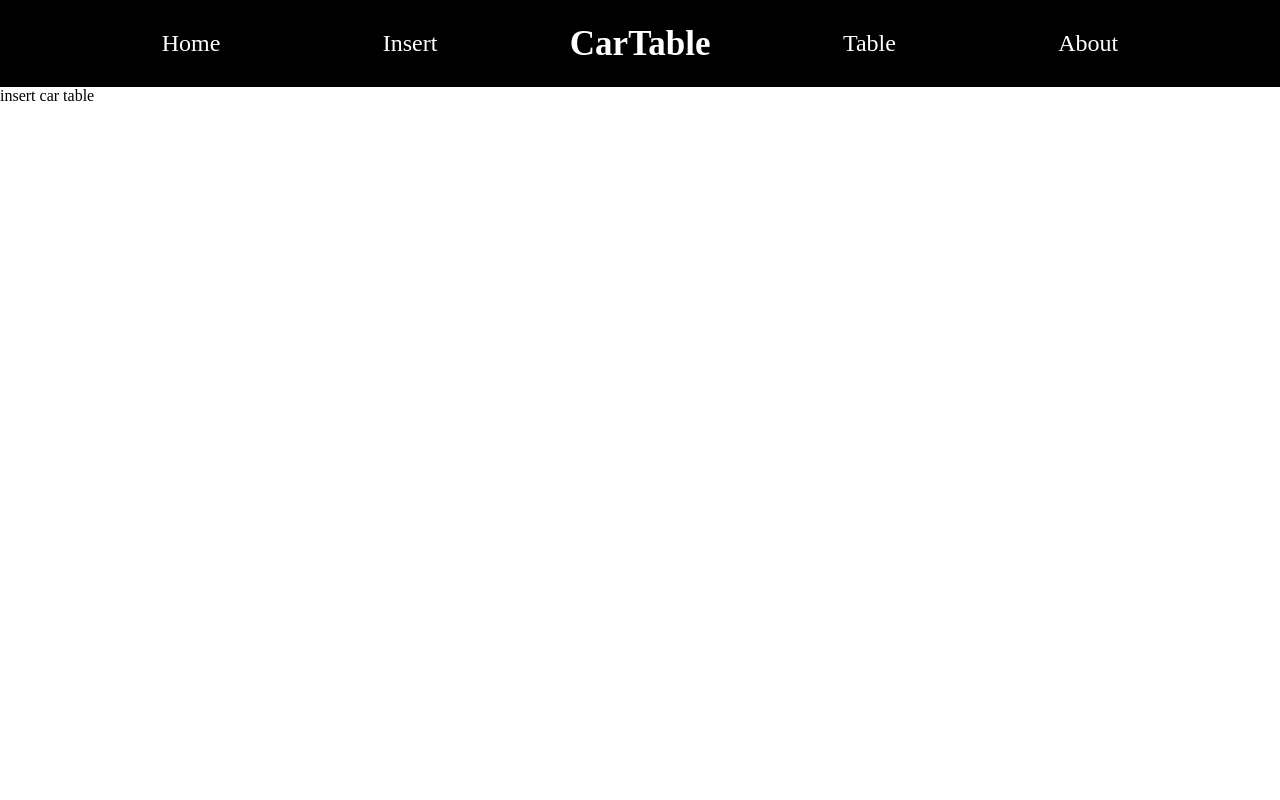
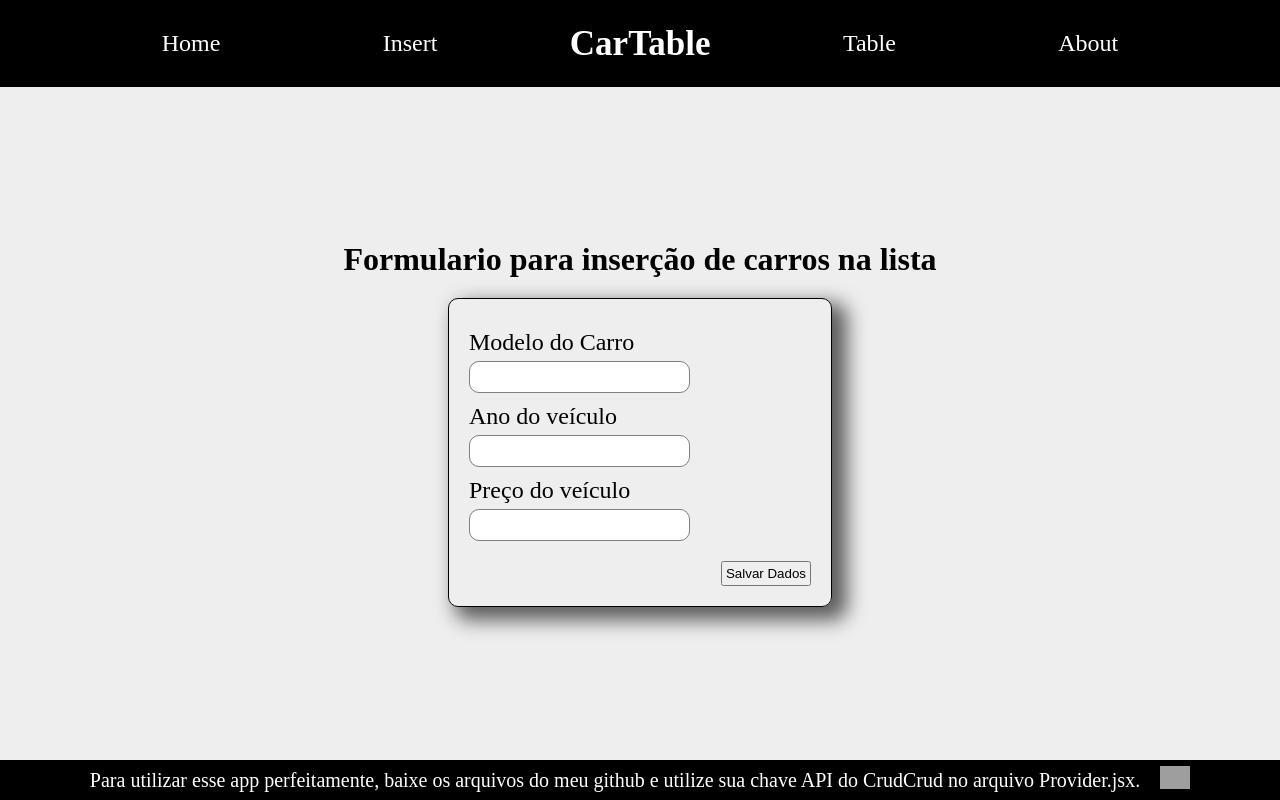
Before and after one commit to Marcos0098/ListaDeCarros, a React (Vite) app: page /insert in a window 1280 px wide. Built offline with nearby package versions, Linux system fonts and the light colour scheme; grey boxes are pictures that could not be loaded.

Commit message:
pagina Insert criada
criação da pagina Insert com sistema POST com crudcrud e axios

```diff
--- a/src/App.jsx
+++ b/src/App.jsx
@@ -1,17 +1,18 @@
-import { useState } from 'react'
+
 import Navbar from './component/Navbar'
+import { Outlet } from 'react-router-dom'
+import Footer from './component/Footer'
 
 import './css/styles.css'
 
-import { Outlet } from 'react-router-dom'
+function App() {
 
-function App() {
-  const [count, setCount] = useState(0)
 
   return (
     <div className="App">
       <Navbar/>
       <Outlet/>
+      <Footer/>
     </div>
   )
 }
--- a/src/component/About.jsx
+++ b/src/component/About.jsx
@@ -4,7 +4,6 @@ import Navbar from './Navbar'
 const About = () => {
   return (
     <>
-    <Navbar/>
     <div className='about'>
         About Page
     </div>
--- /dev/null
+++ b/src/component/Footer.jsx
@@ -0,0 +1,13 @@
+import React from 'react'
+import { Link } from 'react-router-dom'
+const Footer = () => {
+  return (
+        <footer>
+            <p>Para utilizar esse app perfeitamente, baixe os arquivos do meu github e utilize sua chave API do CrudCrud no arquivo Provider.jsx.</p>
+            <Link to={'https://github.com/Marcos0098/ListaDeCarros'}><img src="https://assets.ifttt.com/images/channels/2107379463/icons/monochrome_large.png" alt="" /></Link>
+
+        </footer>
+  )
+}
+
+export default Footer
--- /dev/null
+++ b/src/component/Home.jsx
@@ -0,0 +1,24 @@
+import React from 'react'
+import hehe from '../assets/hehe.gif'
+import '../css/styles.css'
+
+
+
+const Home = () => {
+  return (
+
+    <div className='home'>
+        <h2>Bem vindos a CarTable, um app simples para criar tabelas de carros utilizando React-Router, Axios e CrudCrud.</h2>
+
+        <div className='p'>
+          <img src={hehe} alt="gif" />
+          <p>Para começar, vá para o menu de inserção ali na nossa barra de navegação.</p>
+
+          <img src={hehe} alt="gif" style={{transform: 'scaleX(-1)'}} />
+        </div>
+
+    </div>
+  )
+}
+
+export default Home
--- a/src/component/InsertCar.jsx
+++ b/src/component/InsertCar.jsx
@@ -1,12 +1,74 @@
 import React from 'react'
-import Navbar from './Navbar'
+import { useState } from 'react'
+import { api } from '../provider'
+
+
 
 const InsertCar = () => {
+  const [carObj, setCarObj] = useState({
+    modelo: '',
+    ano: '',
+    preco: ''
+  })
+ /*IMPORTANTE: PARA REALIZAR O TESTE DO APP, ENTRE NO SITE https://crudcrud.com E TROQUE O LINK DA API NO ARQUIVO {provider.jsx} PARA O GERADO NO SEU NAVEGADOR
+ FEITO ISSO O PROGRAMA FUNCIONARÁ CORRETAMENTE*/
+  const fetchData = () =>{
+    api.post('/carros',{
+      modelo: carObj.modelo,
+      ano: carObj.ano,
+      preco: carObj.preco
+    })
+    .then(function (response) {
+      console.log(response);
+    })
+    .catch(function (error) {
+      console.log(error);
+    });
+
+    setCarObj({
+    modelo: '',
+    ano: '',
+    preco: ''
+    })
+
+  }
+
+  const handleChange = (e) => {
+
+    const {name, value} = e.target;
+
+    setCarObj((prev) => {
+      const newArr = {...prev, [name]: value}
+      return newArr;
+      })
+
+  }
+
+  console.log(carObj)
+
   return (
     <>
-    <Navbar/>
-    <div className='InsertCar'>
-        insert car table
+    <div className='insertCar'>
+      <h2>Formulario para inserção de carros na lista</h2>
+        <div className="formulario">
+            <div className="form-group">
+              <label htmlFor="">Modelo do Carro </label>
+              <input name='modelo' type="text" value={carObj.modelo} onChange={handleChange}/>
+            </div>
+            <div className="form-group">
+              <label htmlFor="">Ano do veículo </label>
+              <input name='ano' type="number" min={1886} value={carObj.ano} onChange={handleChange}/>
+            </div>
+            <div className="form-group">
+              <label htmlFor="">Preço do veículo </label>
+              <input name='preco' type="number" value={carObj.preco} onChange={handleChange}/>
+            </div>
+            <div className="save-data">
+              <button onClick={fetchData}>Salvar Dados</button>
+            </div>
+
+
+        </div>
     </div>
     </>
 
--- a/src/component/TableCar.jsx
+++ b/src/component/TableCar.jsx
@@ -4,7 +4,6 @@ import Navbar from './Navbar'
 const TableCar = () => {
   return (
     <>
-    <Navbar/>
     <div className='tableCar'>
     Table car Here
     </div>
--- a/src/css/styles.css
+++ b/src/css/styles.css
@@ -1,33 +1,128 @@
-.navbar {
+.App {
+  height: 100vh;
+  background-color: #eee;
+}
+.App .navbar {
   background-color: black;
   color: #fff;
 }
-.navbar ul {
+.App .navbar ul {
   display: flex;
   justify-content: center;
   list-style-type: none;
   align-items: center;
   gap: 8%;
 }
-.navbar ul h2 {
+.App .navbar ul h2 {
   font-size: 35px;
   cursor: default;
-  transition: 0.6s;
+  transition: 0.3s;
 }
-.navbar ul h2:hover {
+.App .navbar ul h2:hover {
   color: crimson;
 }
-.navbar ul li {
+.App .navbar ul li {
   padding: 30px;
 }
-.navbar ul li a {
+.App .navbar ul li a {
   color: #fff;
   text-decoration: none;
   font-size: 24px;
-  transition: 0.6s;
+  transition: 0.3s;
 }
-.navbar ul li a:hover {
+.App .navbar ul li a:hover {
   color: crimson;
+  position: relative;
+  top: 1px;
+}
+.App .home {
+  width: 100%;
+  height: 85.7%;
+  display: flex;
+  flex-direction: column;
+  align-items: center;
+  justify-content: center;
+  gap: 30px;
+}
+.App .home .p {
+  display: flex;
+  align-items: center;
+  gap: 5px;
+}
+.App .home .p p {
+  font-size: 20px;
+}
+.App .home .p img {
+  width: 100px;
+  color: #eee;
+}
+.App footer {
+  width: 100%;
+  height: 5%;
+  position: absolute;
+  bottom: 0;
+  left: 0;
+  display: flex;
+  justify-content: center;
+  align-items: center;
+  background-color: black;
+  color: #fff;
+  gap: 20px;
+}
+.App footer p {
+  font-size: 20px;
+}
+.App footer a {
+  text-decoration: none;
+  color: #eee;
+  font-size: 20px;
+}
+.App footer img {
+  width: 30px;
+}
+.App .insertCar {
+  display: flex;
+  flex-direction: column;
+  justify-content: center;
+  align-items: center;
+  gap: 20px;
+  width: 100%;
+}
+.App .insertCar h2 {
+  font-size: 32px;
+  margin-top: 12%;
+}
+.App .insertCar .formulario {
+  flex-direction: column;
+  width: 30%;
+  padding: 20px;
+  border: 1px solid black;
+  border-radius: 10px;
+  box-shadow: 11px 9px 19px 4px rgba(0, 0, 0, 0.62);
+}
+.App .insertCar .formulario .form-group {
+  text-align: justify;
+  margin-top: 10px;
+}
+.App .insertCar .formulario .form-group label {
+  font-size: 24px;
+}
+.App .insertCar .formulario .form-group input {
+  display: flex;
+  margin-top: 5px;
+  border: 1px solid grey;
+  border-radius: 10px;
+  font-size: 16px;
+  padding: 6px;
+}
+.App .insertCar .formulario .save-data {
+  width: 100%;
+  display: flex;
+  justify-content: end;
+  margin-top: 20px;
+}
+.App .insertCar .formulario .save-data button {
+  padding: 3px;
 }
 
 /*# sourceMappingURL=styles.css.map */
--- a/src/index.css
+++ b/src/index.css
@@ -2,4 +2,5 @@
   margin: 0;
   padding: 0;
   box-sizing: border-box;
+
 }
--- a/src/main.jsx
+++ b/src/main.jsx
@@ -1,33 +1,24 @@
 import React from 'react'
 import ReactDOM from 'react-dom/client'
 import App from './App'
+import Home from './component/Home'
 import InsertCar from './component/InsertCar'
 import TableCar from './component/TableCar'
 import About from './component/About'
-import { createBrowserRouter, RouterProvider } from 'react-router-dom'
+import {BrowserRouter, Routes, Route  } from 'react-router-dom'
 
 import './index.css'
 
-const router = createBrowserRouter([
-  {
-    path: "/",
-    element: <App/>
-  },
-  {
-    path: "/insert",
-    element: <InsertCar/>
-  },
-  {
-    path: "/table",
-    element: <TableCar/>
-  },
-  {
-    path: "/about",
-    element: <About/>
-  }
-])
+ReactDOM.createRoot(document.getElementById('root')).render(
+  <BrowserRouter>
+    <Routes>
+      <Route path='/' element={<App/>}>
+        <Route path='/' element={<Home/>}/>
+        <Route path='insert' element={<InsertCar/>}/>
+        <Route path='table' element={<TableCar/>}/>
+        <Route path='about' element={<About/>}/>
+      </Route>
 
-
-ReactDOM.createRoot(document.getElementById('root')).render(
-  <RouterProvider router={router}/>
+    </Routes>
+  </BrowserRouter>
 )
--- /dev/null
+++ b/src/provider.jsx
@@ -0,0 +1,6 @@
+import axios from "axios";
+
+export const api = axios.create({
+    baseURL: 'https://crudcrud.com/api/add1fd033a9d433f857930a62906ff1f',
+    timeout: 1000,
+  });
--- a/src/scss/styles.scss
+++ b/src/scss/styles.scss
@@ -1,3 +1,6 @@
+.App{
+    height: 100vh;
+    background-color: #eee;
     .navbar{
         background-color: black;
         color: #fff;
@@ -10,7 +13,7 @@
             h2{
                 font-size: 35px;
                 cursor:default;
-            transition: 0.6s;
+                transition: 0.3s;
                 &:hover{
                     color: crimson;
                 }
@@ -21,11 +24,111 @@
                     color: #fff;
                     text-decoration: none;
                     font-size: 24px ;
-                transition: 0.6s;
+                    transition: 0.3s;
                     &:hover{
                         color: crimson;
+                        position: relative;
+                        top: 1px;
                     }
                 }
             }
         }
     }
+
+    .home{
+        width: 100%;
+        height: 85.7%;
+        display: flex;
+        flex-direction: column;
+        align-items: center;
+        justify-content: center;
+        gap: 30px;
+
+        .p{
+            display: flex;
+            align-items: center;
+            gap: 5px;
+            p{
+                font-size: 20px;
+            }
+            img{
+                width: 100px;
+                color: #eee;
+            }
+        }
+
+    }
+
+
+        footer{
+            width: 100%;
+            height: 5%;
+            position: absolute;
+            bottom:0;
+            left: 0;
+            display: flex;
+            justify-content: center;
+            align-items: center;
+            background-color: black;
+            color: #fff;
+            gap: 20px;
+            p{
+                font-size: 20px;
+            }
+            a{
+
+                text-decoration: none;
+                color: #eee;
+                font-size: 20px;
+            }
+            img{
+                width: 30px;
+            }
+        }
+    .insertCar{
+        display: flex;
+        flex-direction: column;
+        justify-content: center;
+        align-items: center;
+        gap: 20px;
+        width: 100%;
+        h2{
+            font-size: 32px;
+            margin-top: 12%;
+        }
+        .formulario{
+            flex-direction: column;
+            width: 30%;
+            padding: 20px;
+            border: 1px solid black;
+            border-radius: 10px;
+            box-shadow: 11px 9px 19px 4px rgba(0,0,0,0.62);
+            .form-group{
+                text-align:justify;
+                margin-top: 10px;
+
+                label{
+                    font-size: 24px;
+                }
+                input{
+                    display: flex;
+                    margin-top: 5px;
+                    border: 1px solid grey;
+                    border-radius: 10px;
+                    font-size: 16px;
+                    padding: 6px;
+                }
+            }
+            .save-data{
+                width: 100%;
+                display: flex;
+                justify-content: end;
+                margin-top: 20px;
+                button{
+                    padding: 3px;
+                }
+            }
+
+        }
+    }
+}
```
Also changed, not shown: src/assets/hehe.gif (added), 1 other file (tests, documents, lock files or other folders). Lines whose indentation alone changed are shown as unchanged.
